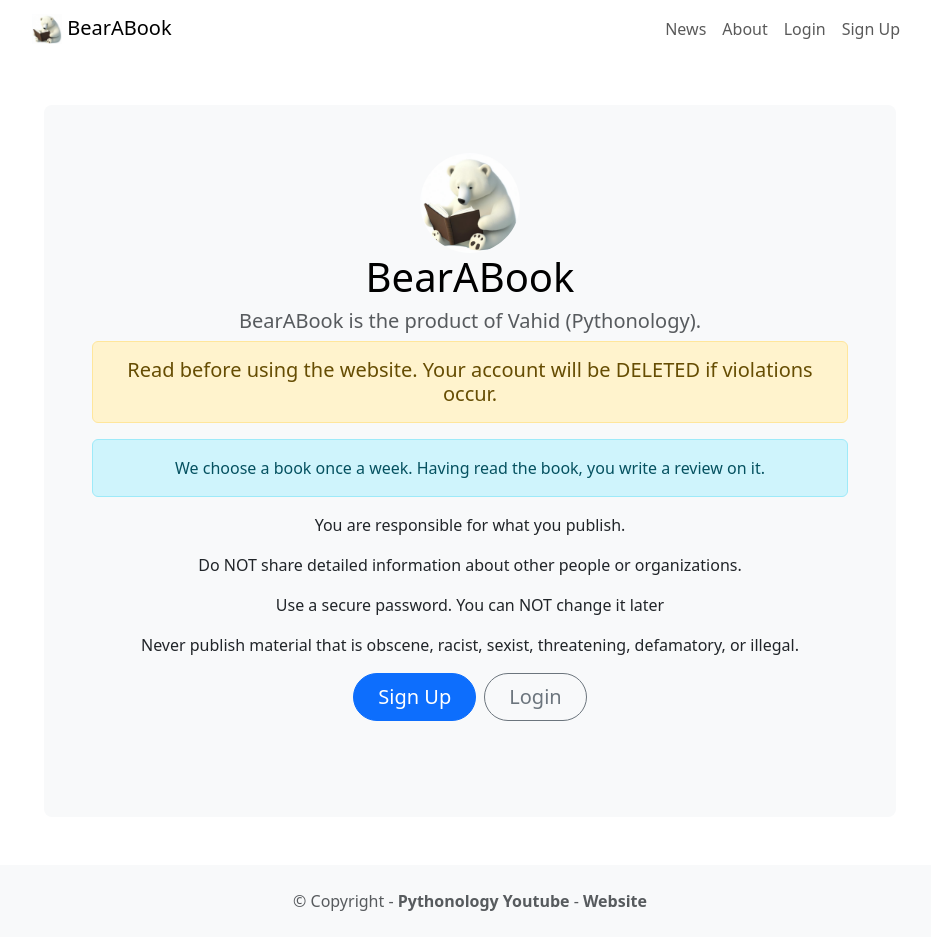
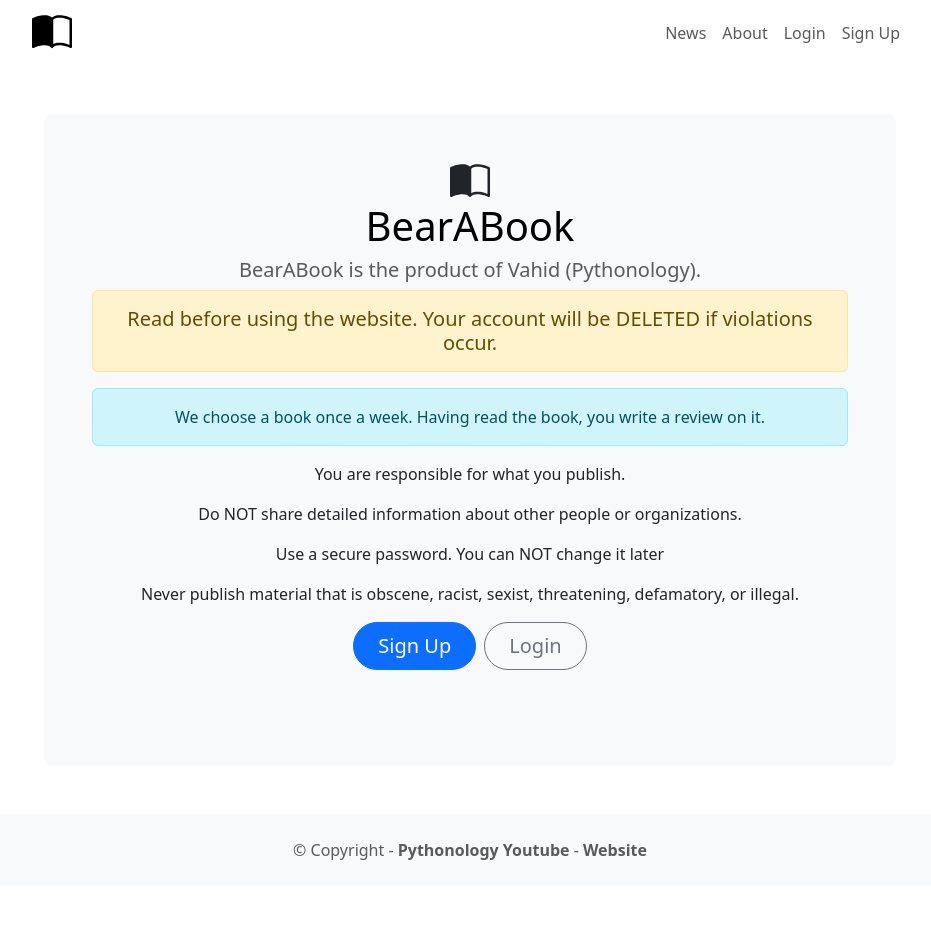
Before and after one commit to Vidito/bearabook, a Django app: page /about/ in a window 1280 px wide. Shown: the whole page, without its empty margins (170-1101 px from the left). After the commit the page ends 860 px from the top, so only its background shows below. Run offline with Django 4.2, Linux system fonts and the light colour scheme.

```diff
--- a/movie/templates/about.html
+++ b/movie/templates/about.html
@@ -3,8 +3,12 @@
 {% load static %}
 <div class="container my-5">
     <div class="p-5 text-center bg-body-tertiary rounded-3">
-        <img src="{% static 'images/bearabook_Logo.png' %}" width="100px" alt="bookabear" class="rounded-circle">
-        <h1 class="text-body-emphasis">BearABook</h1>
+        <svg xmlns="http://www.w3.org/2000/svg" width="40" height="40" fill="currentColor" class="bi bi-book-half" viewBox="0 0 16 16">
+                <path d="M8.5 2.687c.654-.689 1.782-.886 3.112-.752 1.234.124 2.503.523 3.388.893v9.923c-.918-.35-2.107-.692-3.287-.81-1.094-.111-2.278-.039-3.213.492V2.687zM8 1.783C7.015.936 5.587.81 4.287.94c-1.514.153-3.042.672-3.994 1.105A.5.5 0 0 0 0 2.5v11a.5.5 0 0 0 .707.455c.882-.4 2.303-.881 3.68-1.02 1.409-.142 2.59.087 3.223.877a.5.5 0 0 0 .78 0c.633-.79 1.814-1.019 3.222-.877 1.378.139 2.8.62 3.681 1.02A.5.5 0 0 0 16 13.5v-11a.5.5 0 0 0-.293-.455c-.952-.433-2.48-.952-3.994-1.105C10.413.809 8.985.936 8 1.783z"/>
+            </svg>
+        <h1 class="text-body-emphasis">
+            BearABook
+        </h1>
         <h4 class="col-lg-8 mx-auto fs-5 text-muted">
             BearABook is the product of Vahid (Pythonology).
         </h4>
--- a/moviereviews/templates/base.html
+++ b/moviereviews/templates/base.html
@@ -17,10 +17,9 @@
 <nav class="navbar navbar-expand-lg mb-3">
     <div class="container" style="max-width: 900px">
         <a class="navbar-brand" href="{% url 'home'%}">
-
-            <img src="{% static 'images/bearabook_Logo.png' %}"
-                 alt="" width="30" height="30" class="d-inline-block align-text-top"/>
-            BearABook
+            <svg xmlns="http://www.w3.org/2000/svg" width="40" height="40" fill="currentColor" class="bi bi-book-half" viewBox="0 0 16 16">
+                <path d="M8.5 2.687c.654-.689 1.782-.886 3.112-.752 1.234.124 2.503.523 3.388.893v9.923c-.918-.35-2.107-.692-3.287-.81-1.094-.111-2.278-.039-3.213.492V2.687zM8 1.783C7.015.936 5.587.81 4.287.94c-1.514.153-3.042.672-3.994 1.105A.5.5 0 0 0 0 2.5v11a.5.5 0 0 0 .707.455c.882-.4 2.303-.881 3.68-1.02 1.409-.142 2.59.087 3.223.877a.5.5 0 0 0 .78 0c.633-.79 1.814-1.019 3.222-.877 1.378.139 2.8.62 3.681 1.02A.5.5 0 0 0 16 13.5v-11a.5.5 0 0 0-.293-.455c-.952-.433-2.48-.952-3.994-1.105C10.413.809 8.985.936 8 1.783z"/>
+            </svg>
         </a>
         <button class="navbar-toggler" type="button"
                 data-bs-toggle="collapse"
```
Also changed, not shown: movie/templates/home.html (+7 -4 lines).
